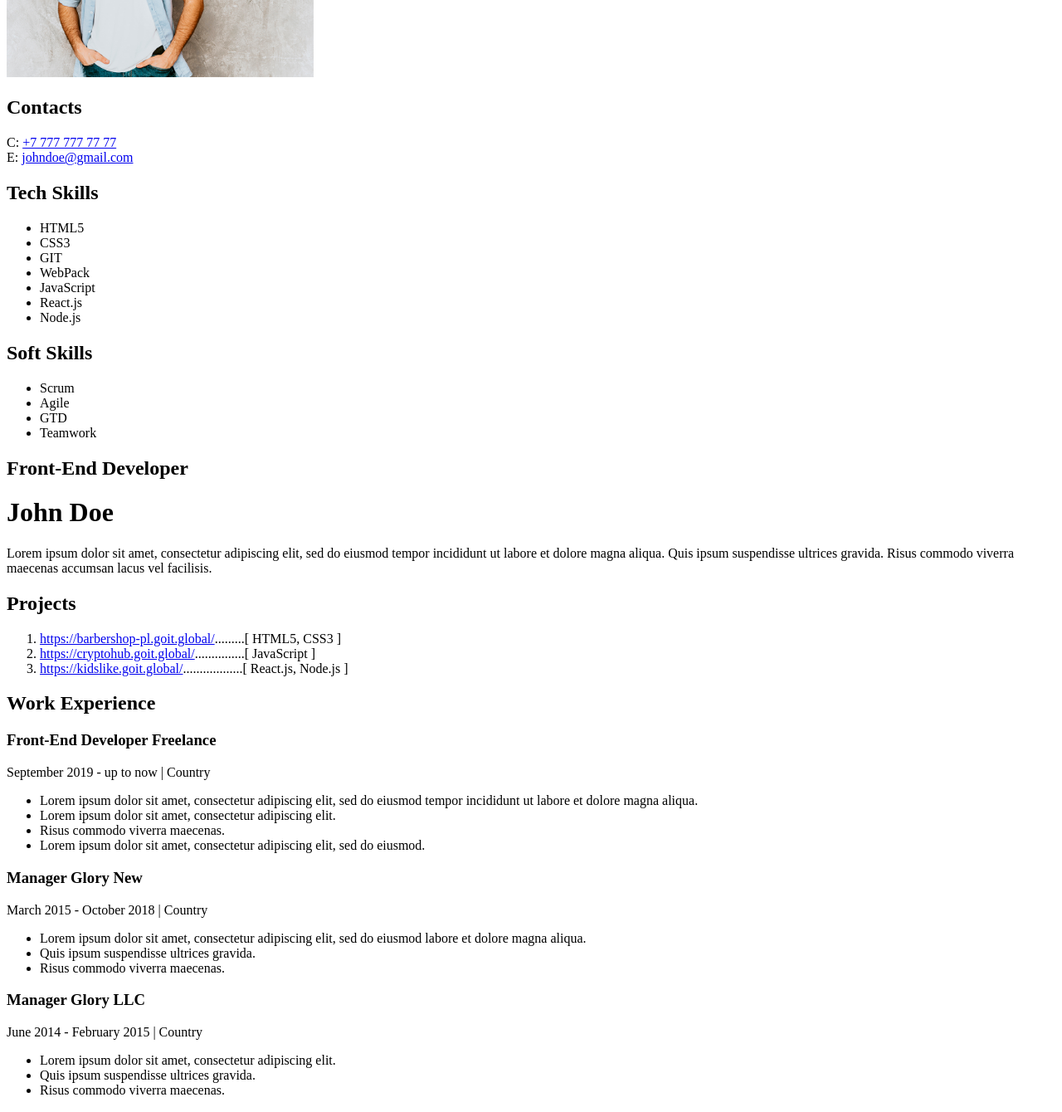
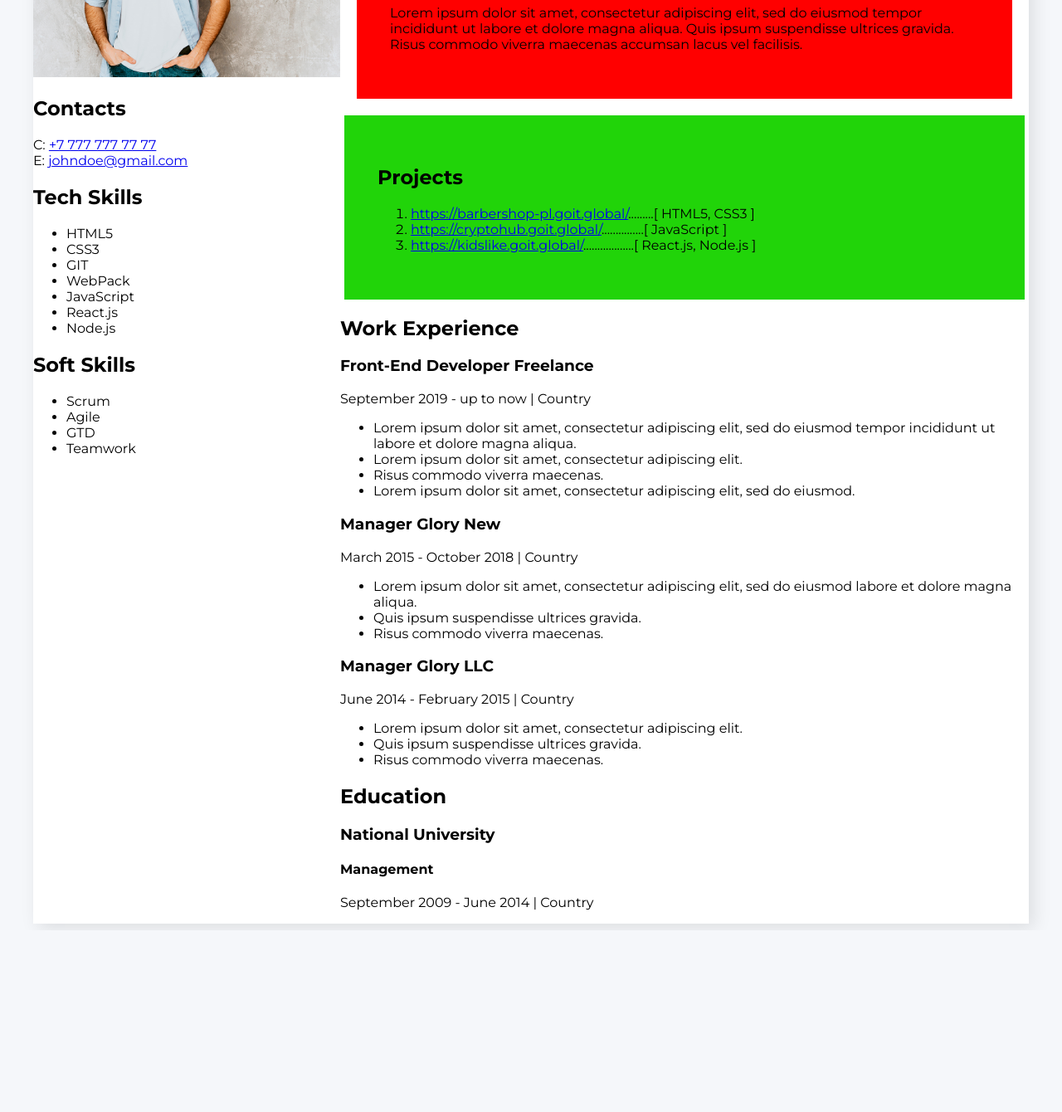
Before and after one commit to alex-nuclearboy/GoIT-marathons, a plain HTML site: page cv-project-pl/index.html in a window 1280 px wide. Shown: the part 193-1533 px from the top of the page at 83% size. After the commit the page ends 1314 px from the top, so only its background shows below. Drawn offline with Linux system fonts and the light colour scheme.

Commit message:
Add styles

```diff
--- /dev/null
+++ b/cv-project-pl/css/styles.css
@@ -0,0 +1,26 @@
+body {
+    font-family: "Montserrat", sans-serif;
+    background: #f5f7fa;
+}
+
+.wrapper {
+    display: flex;
+    flex-direction: row-reverse;
+    width: 1200px;
+    justify-content: center;
+    margin: 0 auto;
+    background: #fff;
+    box-shadow: 6px 6px 20px 0px rgba(0, 0, 0, 0.1);
+}
+
+.main-description {
+    margin: 20px;
+    padding: 40px;
+    background: red;
+}
+
+.test-block {
+    margin: 5px;
+    padding: 40px;
+    background: rgb(33, 212, 9);
+}
--- a/cv-project-pl/index.html
+++ b/cv-project-pl/index.html
@@ -4,17 +4,123 @@
         <meta charset="UTF-8" />
         <meta name="viewport" content="width=device-width, initial-scale=1.0" />
         <title>CV</title>
+
+        <link rel="preconnect" href="https://fonts.googleapis.com" />
+        <link rel="preconnect" href="https://fonts.gstatic.com" crossorigin />
+        <link
+            href="https://fonts.googleapis.com/css2?family=Montserrat:wght@400;700&display=swap"
+            rel="stylesheet"
+        />
+
+        <link rel="stylesheet" href="css/styles.css" />
     </head>
     <body>
+        <div class="wrapper">
+            <main>
+                <div class="main-description">
+                    <h2>Front-End Developer</h2>
+
+                    <h1>John Doe</h1>
+
+                    <p>
+                        Lorem ipsum dolor sit amet, consectetur adipiscing elit,
+                        sed do eiusmod tempor incididunt ut labore et dolore
+                        magna aliqua. Quis ipsum suspendisse ultrices gravida.
+                        Risus commodo viverra maecenas accumsan lacus vel
+                        facilisis.
+                    </p>
+                </div>
+
+                <div class="test-block">
+                    <h2>Projects</h2>
+                    <ol>
+                        <li>
+                            <a href="https://barbershop-pl.goit.global"
+                                >https://barbershop-pl.goit.global/</a
+                            >.........[ HTML5, CSS3 ]
+                        </li>
+                        <li>
+                            <a href="https://cryptohub.goit.global/"
+                                >https://cryptohub.goit.global/</a
+                            >...............[ JavaScript ]
+                        </li>
+                        <li>
+                            <a href="https://kidslike.goit.global/"
+                                >https://kidslike.goit.global/</a
+                            >..................[ React.js, Node.js ]
+                        </li>
+                    </ol>
+                </div>
+
+                <div>
+                    <h2>Work Experience</h2>
+                    <h3>Front-End Developer Freelance</h3>
+                    <p>September 2019 - up to now | Country</p>
+                    <ul>
+                        <li>
+                            Lorem ipsum dolor sit amet, consectetur adipiscing
+                            elit, sed do eiusmod tempor incididunt ut labore et
+                            dolore magna aliqua.
+                        </li>
+                        <li>
+                            Lorem ipsum dolor sit amet, consectetur adipiscing
+                            elit.
+                        </li>
+                        <li>Risus commodo viverra maecenas.</li>
+                        <li>
+                            Lorem ipsum dolor sit amet, consectetur adipiscing
+                            elit, sed do eiusmod.
+                        </li>
+                    </ul>
+                </div>
+
+                <div>
+                    <h3>Manager Glory New</h3>
+                    <p>March 2015 - October 2018 | Country</p>
+                    <ul>
+                        <li>
+                            Lorem ipsum dolor sit amet, consectetur adipiscing
+                            elit, sed do eiusmod labore et dolore magna aliqua.
+                        </li>
+                        <li>Quis ipsum suspendisse ultrices gravida.</li>
+                        <li>Risus commodo viverra maecenas.</li>
+                    </ul>
+                </div>
+
+                <div>
+                    <h3>Manager Glory LLC</h3>
+                    <p>June 2014 - February 2015 | Country</p>
+                    <ul>
+                        <li>
+                            Lorem ipsum dolor sit amet, consectetur adipiscing
+                            elit.
+                        </li>
+                        <li>Quis ipsum suspendisse ultrices gravida.</li>
+                        <li>Risus commodo viverra maecenas.</li>
+                    </ul>
+                </div>
+
+                <div>
+                    <h2>Education</h2>
+                    <h3>National University</h3>
+                    <h4>Management</h4>
+                    <p>September 2009 - June 2014 | Country</p>
+                </div>
+            </main>
             <aside>
-            <img src="img/photo.jpg" width="370px" alt="Zdjęcie Johna Doe" />
+                <img
+                    src="img/photo.jpg"
+                    width="370px"
+                    alt="Zdjęcie Johna Doe"
+                />
 
                 <div>
                     <h2>Contacts</h2>
                     <p>
                         C: <a href="tel:+7 777 777 77 77">+7 777 777 77 77</a>
                         <br />
-                    E: <a href="mailto:johndoe@gmail.com">johndoe@gmail.com</a>
+                        E:
+                        <a href="mailto:johndoe@gmail.com">johndoe@gmail.com</a>
                     </p>
                 </div>
 
@@ -41,94 +147,6 @@
                     </ul>
                 </div>
             </aside>
-
-        <main>
-            <div>
-                <h2>Front-End Developer</h2>
-
-                <h1>John Doe</h1>
-
-                <p>
-                    Lorem ipsum dolor sit amet, consectetur adipiscing elit, sed
-                    do eiusmod tempor incididunt ut labore et dolore magna
-                    aliqua. Quis ipsum suspendisse ultrices gravida. Risus
-                    commodo viverra maecenas accumsan lacus vel facilisis.
-                </p>
         </div>
-
-            <div>
-                <h2>Projects</h2>
-                <ol>
-                    <li>
-                        <a href="https://barbershop-pl.goit.global"
-                            >https://barbershop-pl.goit.global/</a
-                        >.........[ HTML5, CSS3 ]
-                    </li>
-                    <li>
-                        <a href="https://cryptohub.goit.global/"
-                            >https://cryptohub.goit.global/</a
-                        >...............[ JavaScript ]
-                    </li>
-                    <li>
-                        <a href="https://kidslike.goit.global/"
-                            >https://kidslike.goit.global/</a
-                        >..................[ React.js, Node.js ]
-                    </li>
-                </ol>
-            </div>
-
-            <div>
-                <h2>Work Experience</h2>
-                <h3>Front-End Developer Freelance</h3>
-                <p>September 2019 - up to now | Country</p>
-                <ul>
-                    <li>
-                        Lorem ipsum dolor sit amet, consectetur adipiscing elit,
-                        sed do eiusmod tempor incididunt ut labore et dolore
-                        magna aliqua.
-                    </li>
-                    <li>
-                        Lorem ipsum dolor sit amet, consectetur adipiscing elit.
-                    </li>
-                    <li>Risus commodo viverra maecenas.</li>
-                    <li>
-                        Lorem ipsum dolor sit amet, consectetur adipiscing elit,
-                        sed do eiusmod.
-                    </li>
-                </ul>
-            </div>
-
-            <div>
-                <h3>Manager Glory New</h3>
-                <p>March 2015 - October 2018 | Country</p>
-                <ul>
-                    <li>
-                        Lorem ipsum dolor sit amet, consectetur adipiscing elit,
-                        sed do eiusmod labore et dolore magna aliqua.
-                    </li>
-                    <li>Quis ipsum suspendisse ultrices gravida.</li>
-                    <li>Risus commodo viverra maecenas.</li>
-                </ul>
-            </div>
-
-            <div>
-                <h3>Manager Glory LLC</h3>
-                <p>June 2014 - February 2015 | Country</p>
-                <ul>
-                    <li>
-                        Lorem ipsum dolor sit amet, consectetur adipiscing elit.
-                    </li>
-                    <li>Quis ipsum suspendisse ultrices gravida.</li>
-                    <li>Risus commodo viverra maecenas.</li>
-                </ul>
-            </div>
-
-            <div>
-                <h2>Education</h2>
-                <h3>National University</h3>
-                <h4>Management</h4>
-                <p>September 2009 - June 2014 | Country</p>
-            </div>
-        </main>
     </body>
 </html>
```
Lines whose indentation alone changed are shown as unchanged.
